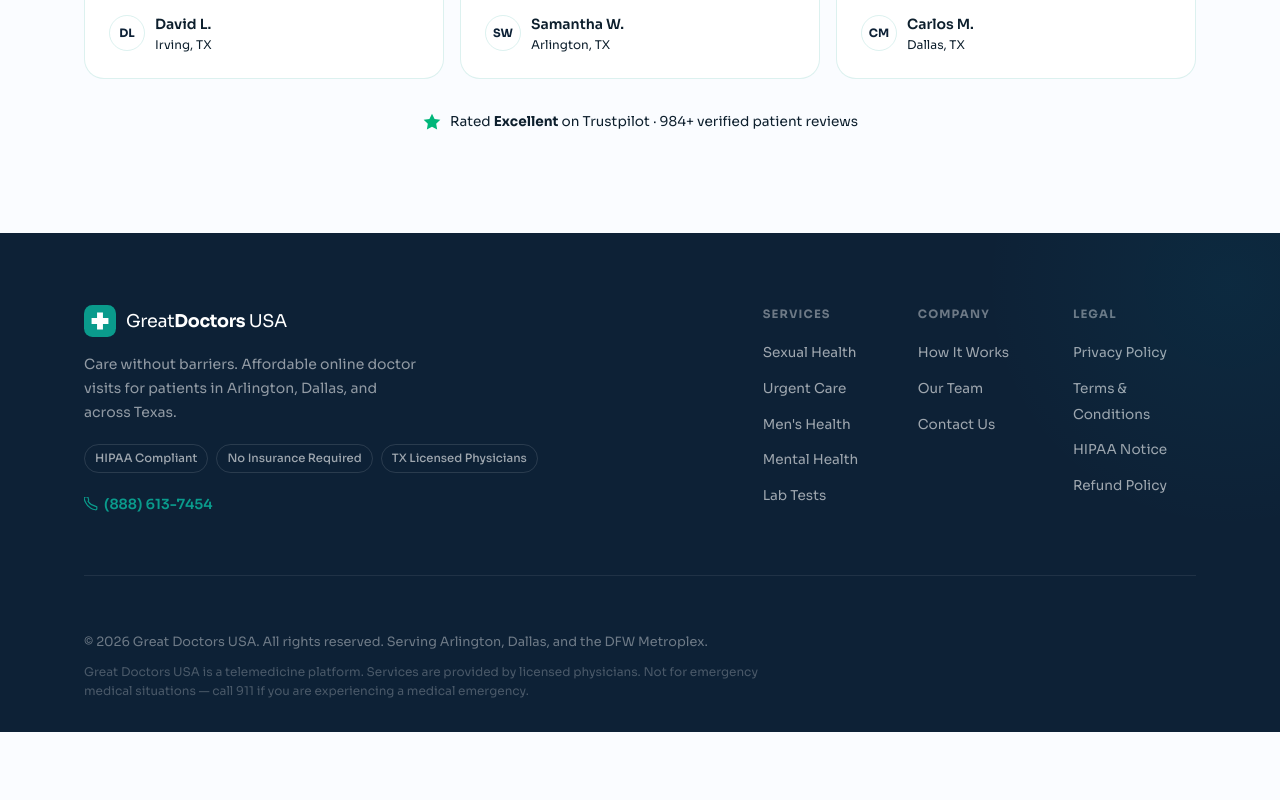
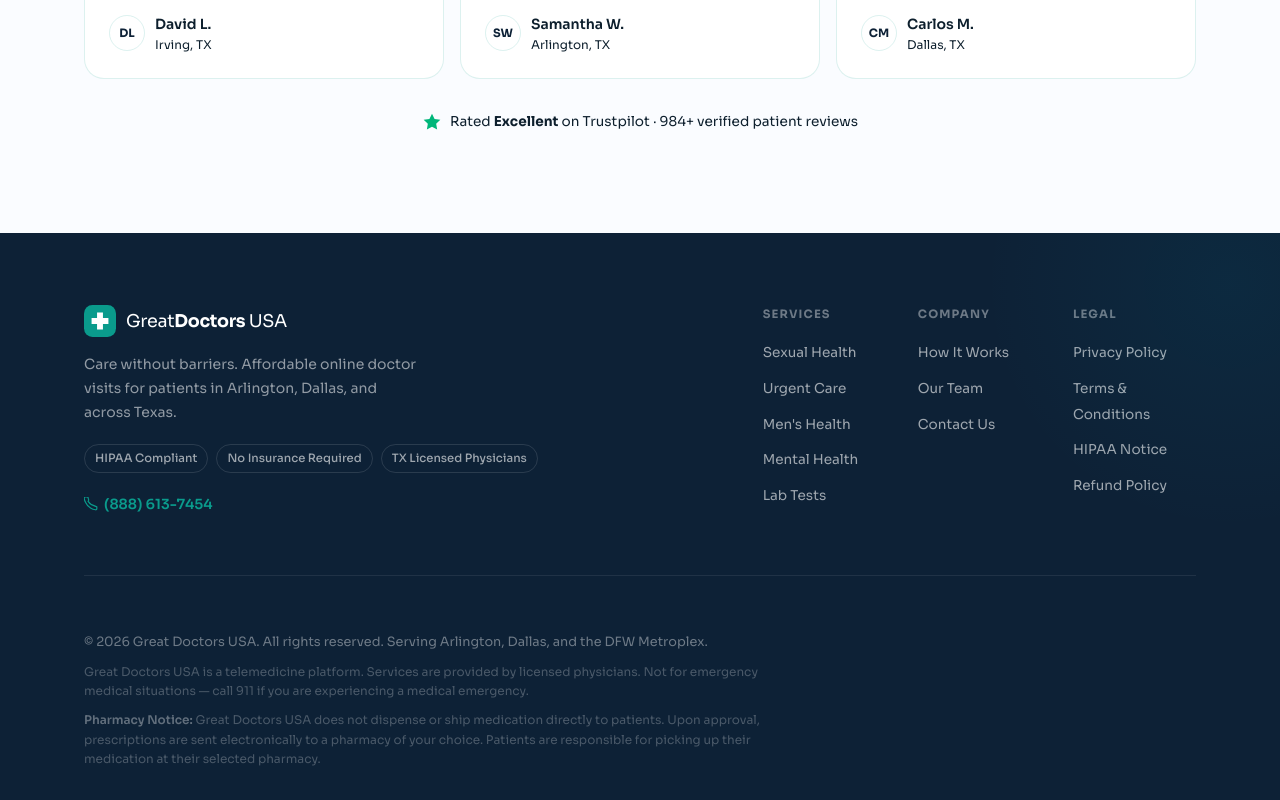
Before and after one commit to wiseosagie/greatdoctors, a React (Vite) app: page / in a window 1280 px wide. Shown: the part 3288-4088 px from the top of the page. Before the commit the page ends 4020 px from the top, so only its background shows below. Built offline with nearby package versions, Linux system fonts and the light colour scheme; no server answers.

Commit message:
feat: add pharmacy notice to footer disclaimer

```diff
--- a/src/components/Footer.jsx
+++ b/src/components/Footer.jsx
@@ -76,6 +76,9 @@
           </p>
           <p className="footer__disclaimer">
             Great Doctors USA is a telemedicine platform. Services are provided by licensed physicians. Not for emergency medical situations — call 911 if you are experiencing a medical emergency.
+          </p>
+          <p className="footer__disclaimer">
+            <strong style={{ color: 'rgba(255,255,255,0.35)', fontWeight: 600 }}>Pharmacy Notice:</strong> Great Doctors USA does not dispense or ship medication directly to patients. Upon approval, prescriptions are sent electronically to a pharmacy of your choice. Patients are responsible for picking up their medication at their selected pharmacy.
           </p>
         </div>
       </div>
```
